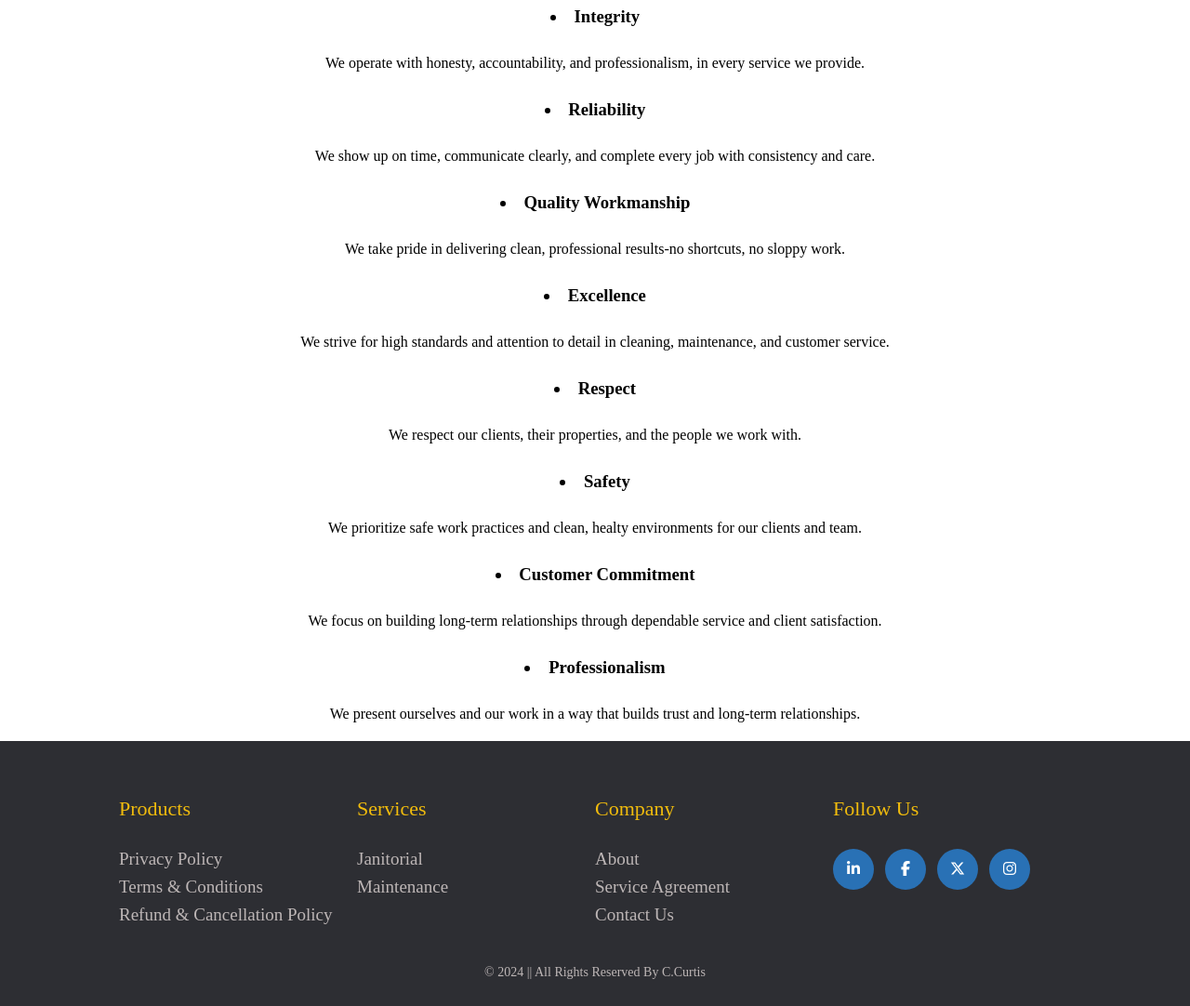
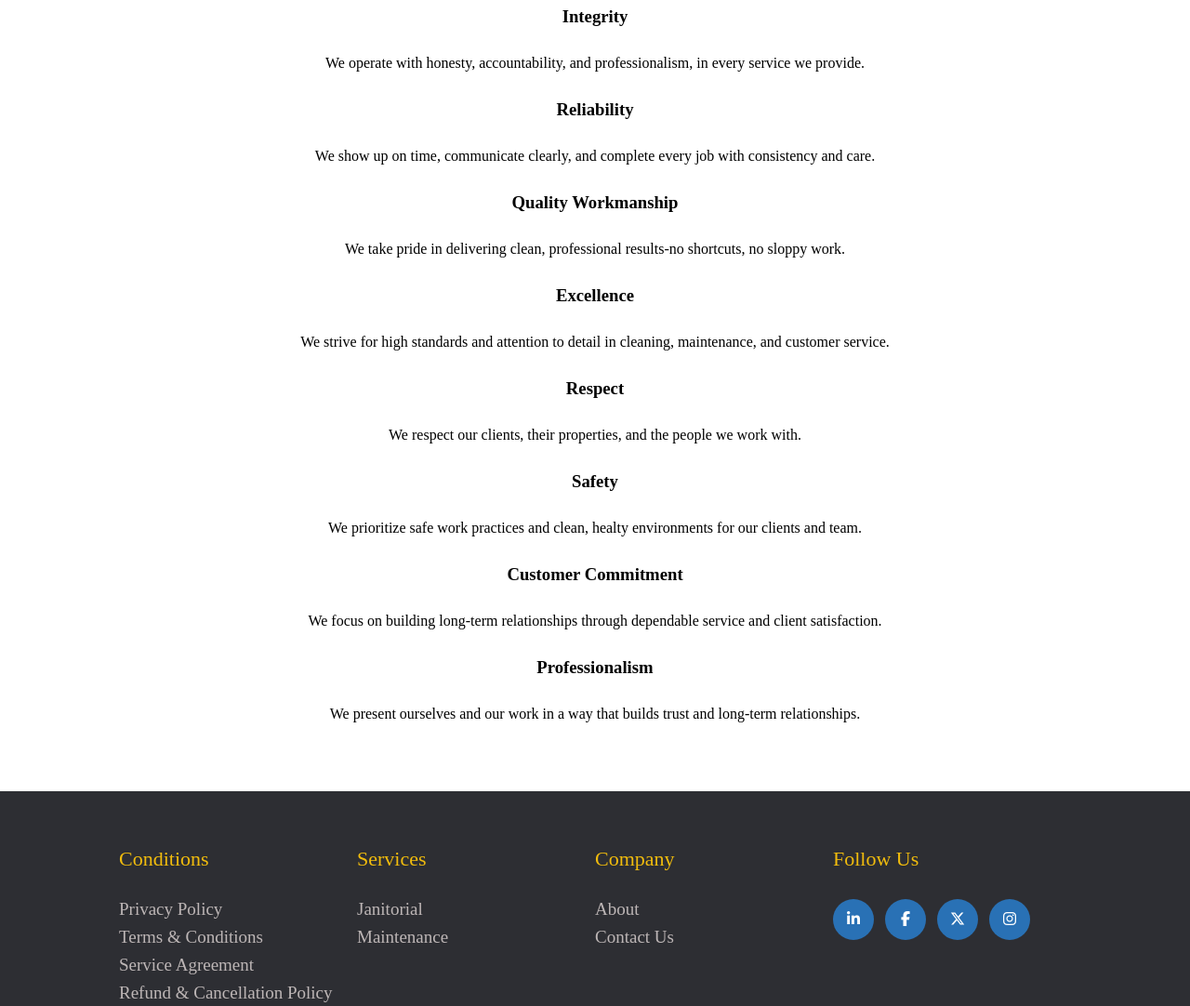
Before and after one commit to iracog/iracog3-website, a plain HTML site: page index.html in a window 1280 px wide. Shown: the part 3873-4955 px from the top of the page at 93% size. Drawn offline with Linux system fonts and the light colour scheme; files whose address does not match are found by name.

Commit message:
corrections

```diff
--- a/index.html
+++ b/index.html
@@ -134,7 +134,7 @@
                 <li>Emergency calls</li>
                 <li>Long vacancies</li>
                 <li>Expensive major repairs</li>
-                <li><h3>Local & Responsive (Central/Floida)</h3></li>
+                <li><h3>Local & Responsive (Central/Florida)</h3></li>
                 <p><li>We're based in your area and ready to respond quickly when
                     you need us.</li></p>
             </ul>
@@ -154,40 +154,43 @@
        <section class="facilities">
             <h1>Our Core Values</h1>
 
-                <h3><li>Integrity</li></h3>
+                <h3>Integrity</h3>
                 <p><ul>We operate with honesty, accountability, and professionalism,
                     in every service we provide.
                 </ul></p>
-                <h3><li>Reliability</li></h3>
+                <h3>Reliability</h3>
                 <p><ul>We show up on time, communicate clearly, and complete every
                     job with consistency and care.
                 </ul></p>
-                <h3><li>Quality Workmanship</li></h3>
+                <h3>Quality Workmanship</h3>
                 <p><ul>We take pride in delivering clean, professional results-no
                     shortcuts, no sloppy work.
                 </ul></p>
-                <h3><li>Excellence</li></h3>
+                <h3>Excellence</h3>
                 <p><ul>We strive for high standards and attention to detail in
                     cleaning, maintenance, and customer service.
                 </ul></p>
-                <h3><li>Respect</li></h3>
+                <h3>Respect</h3>
                 <p><ul>We respect our clients, their properties, and the people
                     we work with.
                 </ul></p>
-                <h3><li>Safety</li></h3>
+                <h3>Safety</h3>
                 <p><ul>We prioritize safe work practices and clean, healty environments
                     for our clients and team.
                 </ul></p>
-               <h3> <li>Customer Commitment</li></h3>
+               <h3>Customer Commitment</h3>
                 <p><ul>We focus on building long-term relationships through
                     dependable service and client satisfaction.
                 </ul></p>
-                <h3><li>Professionalism</li></h3>
+                <h3>Professionalism</h3>
                 <p><ul>We present ourselves and our work in a way that builds trust
                     and long-term relationships.
                 </ul></p>
 
        </section>
+       <br>
+       <br>
+       <br>
        <!------testimonials------>
 
        <!------Call To Action------>
@@ -195,10 +198,11 @@
        <!------Footer------>
        <footer>
             <div class="footer-col">
-                <h4>products</h4>
+                <h4>Conditions</h4>
                 <ul>
                     <li><a href="privacy.html">privacy policy</a></li>
                     <li><a href="termsc.html">terms & conditions</a></li>
+                     <li><a href="agreement.html">service agreement</a></li>
                     <li><a href="refund.html">refund & cancellation policy</a></li>
                 </ul>
             </div>
@@ -213,7 +217,6 @@
                 <h4>company</h4>
                 <ul>
                     <li><a href="about.html">about</a></li>
-                    <li><a href="agreement.html">service agreement</a></li>
                     <li><a href="contact.html">contact us</a></li>
                 </ul>
             </div>
```
Also changed, not shown: about.html (+2 -2 lines), agreement.html (+3 -2 lines), contact.html (+2 -2 lines), privacy.html (+3 -3 lines), refund.html (+3 -3 lines), services.html (+5 -5 lines), source.html (+5 -5 lines), termsc.html (+6 -3 lines).
